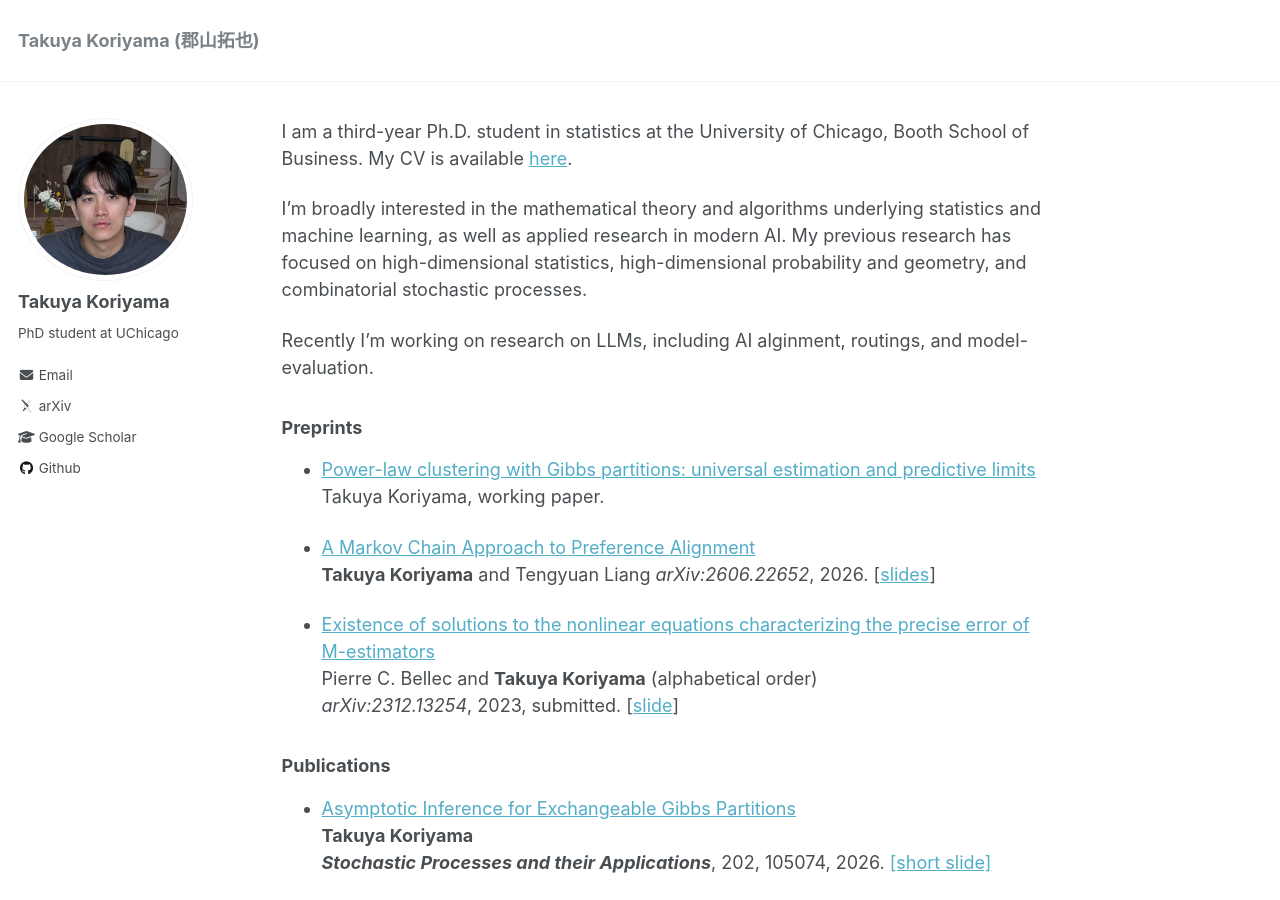
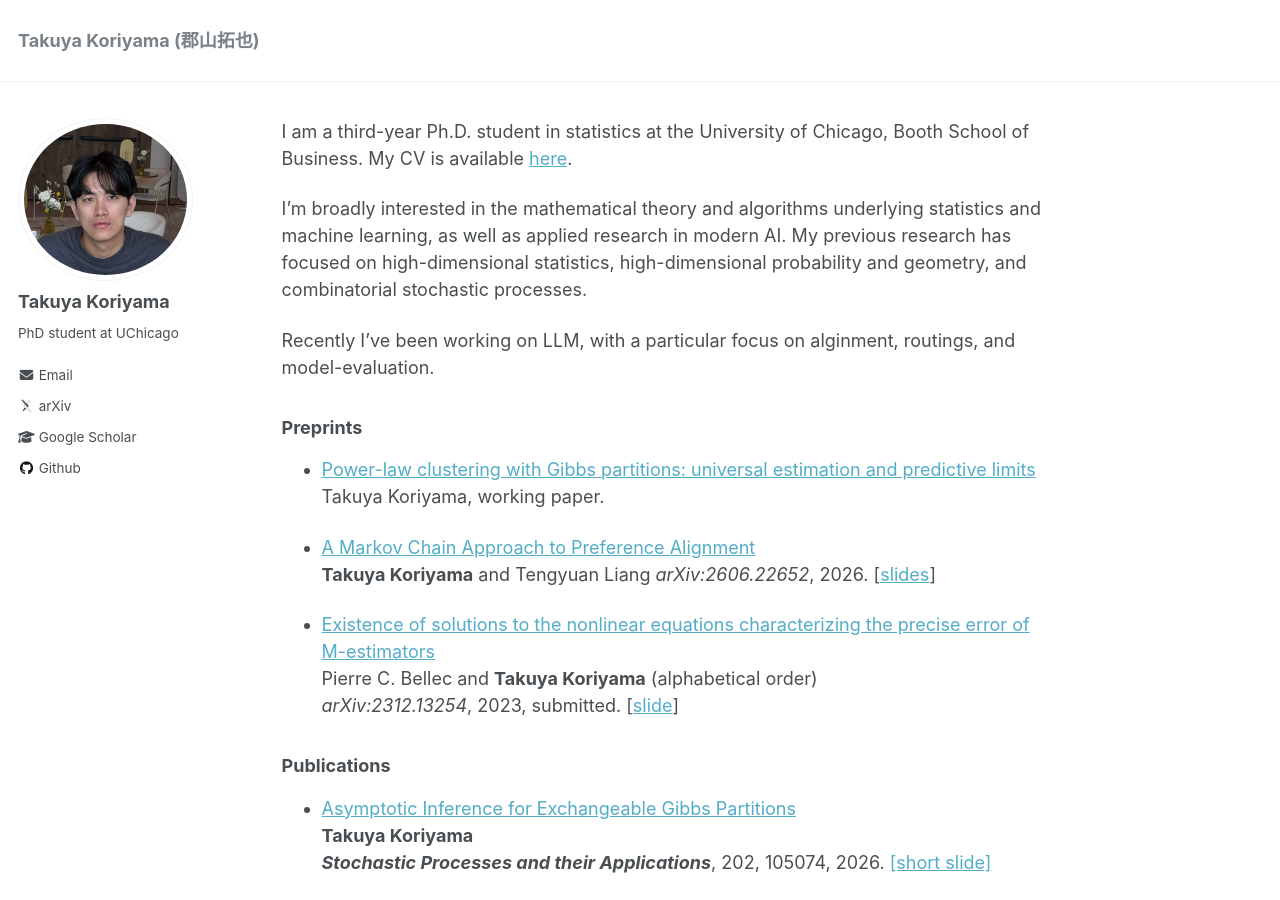
Before and after one commit to TakuyaKoriyama/takuyakoriyama.github.io, a Jekyll site: the page built from _pages/about.md, in a window 1280 px wide and 900 px high. Built offline with Jekyll 4.4.1, drawn with Linux system fonts in a browser that asks for light colours; some web fonts are replaced.

Commit message:
Update about.md

```diff
--- a/_pages/about.md
+++ b/_pages/about.md
@@ -13,7 +13,7 @@ I am a third-year Ph.D. student in statistics at the University of Chicago, Boot
 I’m broadly interested in the mathematical theory and algorithms underlying statistics and machine learning, as well as applied research in modern AI.
 My previous research has focused on high-dimensional statistics, high-dimensional probability and geometry, and combinatorial stochastic processes.
 
-Recently I'm working on research on LLMs, including AI alginment, routings, and model-evaluation.
+Recently I've been working on LLM, with a particular focus on alginment, routings, and model-evaluation.
 
 
 ### Preprints
```
